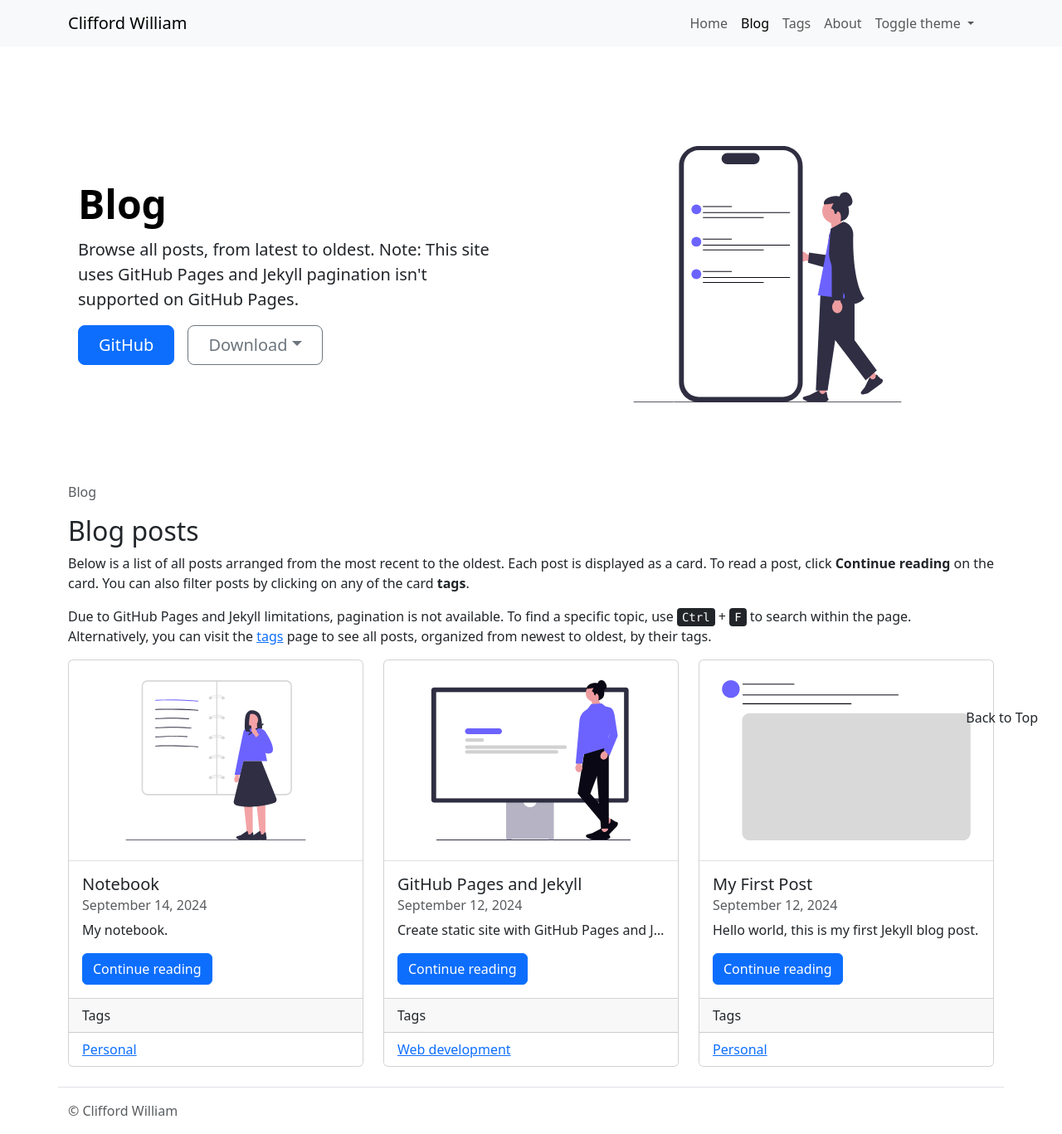
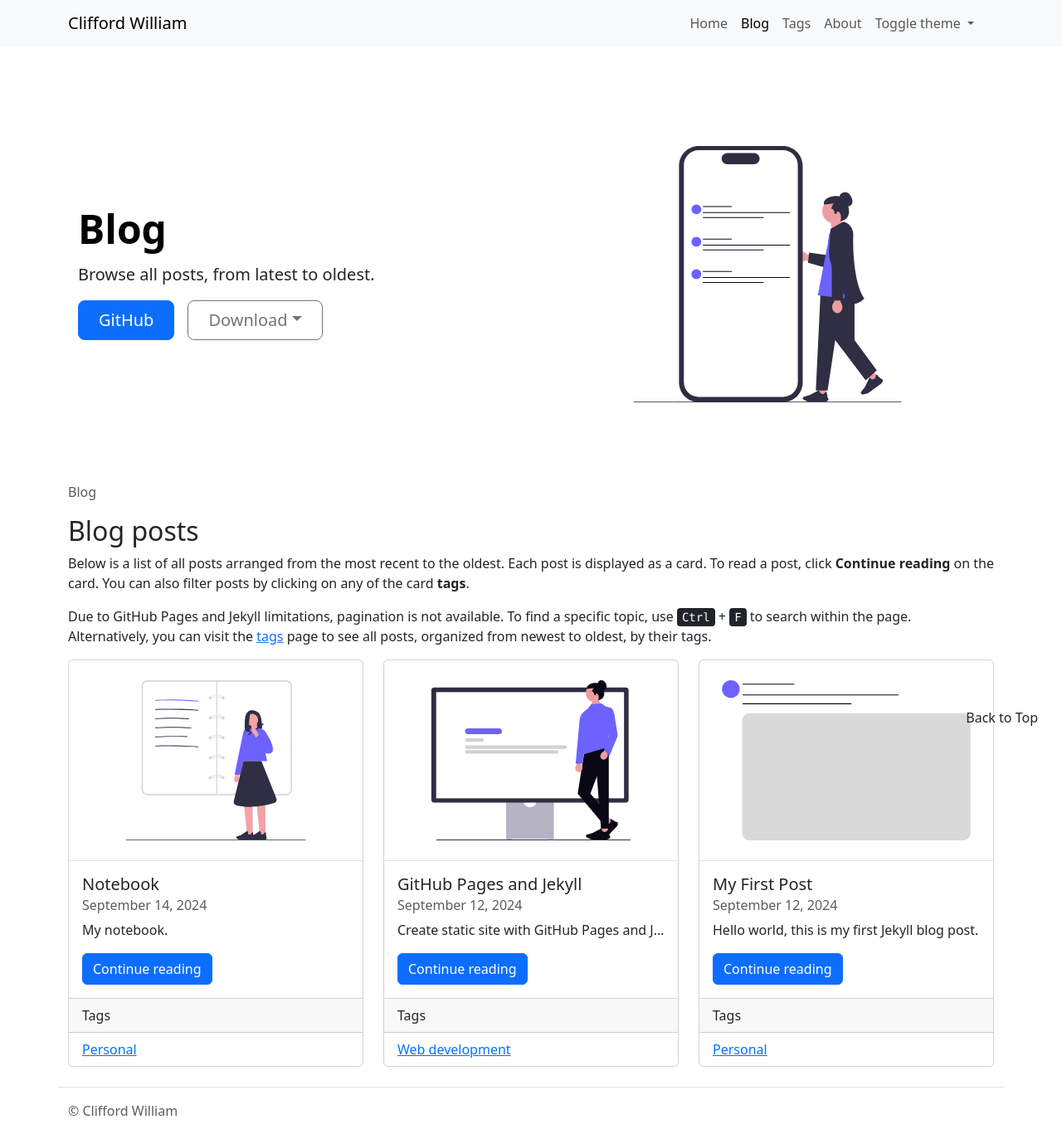
Before and after one commit to cliffordwilliam/my_archive, a Jekyll site: the page built from blog.md, in a window 1280 px wide. Shown: the whole page at 83% size. Built offline with Jekyll 4.4.1, drawn with Linux system fonts in a browser that asks for light colours.

Commit message:
update content

```diff
--- a/blog.md
+++ b/blog.md
@@ -1,6 +1,6 @@
 ---
 title: Blog
-description: "Browse all posts, from latest to oldest. Note: This site uses GitHub Pages and Jekyll pagination isn't supported on GitHub Pages."
+description: "Browse all posts, from latest to oldest."
 thumbnail: "undraw_undraw_posts_givd_-1-_5vi7.svg"
 ---
 
```
